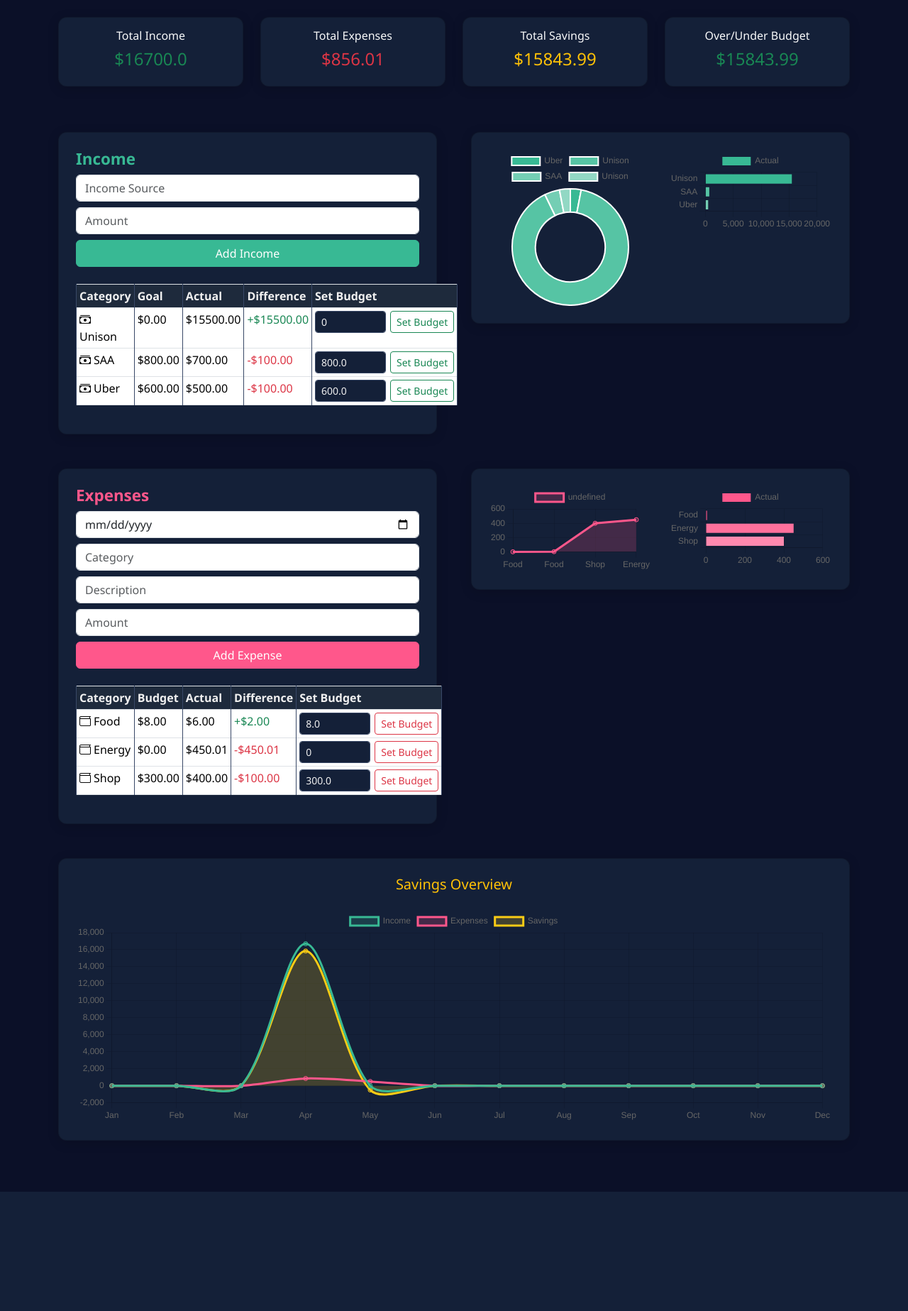
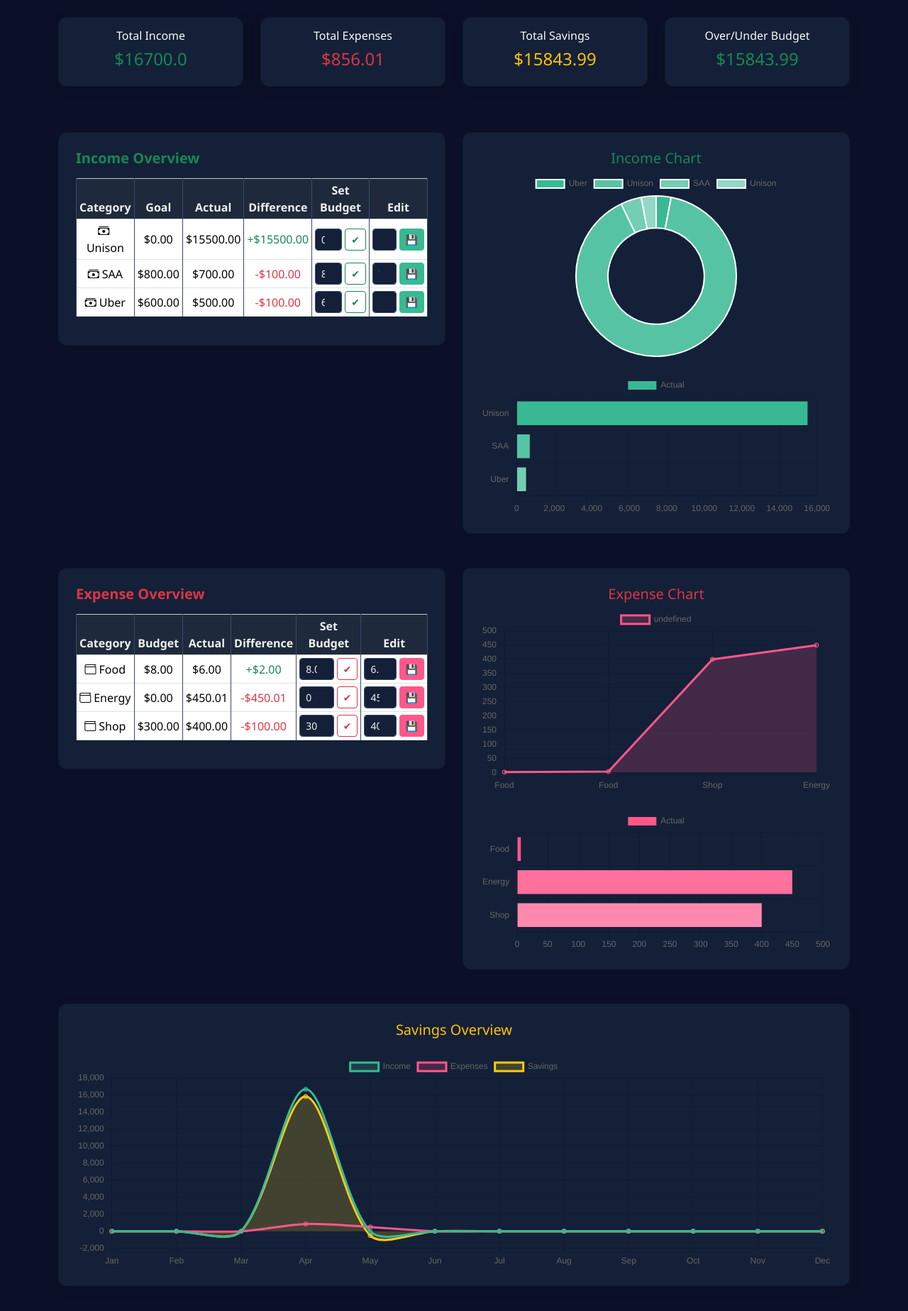
Before and after one commit to Marmitt/smart-expense-tracker, a Flask app: page / in a window 1280 px wide. Shown: the part 150-1997 px from the top of the page at 71% size. Before the commit the page ends 1829 px from the top, so only its background shows below. Run offline with Flask 3, Linux system fonts and the light colour scheme; a user stored in the database is signed in.

Commit message:
Restored two-box layout: one for table and one for chart in income and expense section

```diff
--- a/app.py
+++ b/app.py
@@ -78,7 +78,18 @@
         actual = sum(i.amount for i in incomes if i.source == source)
         goal = goal_lookup.get((source, 'income'), 0)
         diff = actual - goal
-        income_summary.append({"label": source, "icon": "bi-cash-stack", "goal": goal, "actual": actual, "diff": diff})
+
+        # Get one real income ID to use for update
+        sample_income = next((i for i in incomes if i.source == source), None)
+        income_summary.append({
+            "id": sample_income.id if sample_income else None,
+            "label": source,
+            "icon": "bi-cash-stack",
+            "goal": goal,
+            "actual": actual,
+            "diff": diff
+        })
+
 
     # Expense summary
     expense_summary = []
@@ -87,7 +98,16 @@
         actual = sum(e.amount for e in expenses if e.category == category)
         goal = goal_lookup.get((category, 'expense'), 0)
         diff = goal - actual
-        expense_summary.append({"label": category, "icon": "bi-wallet", "goal": goal, "actual": actual, "diff": diff})
+
+        sample_expense = next((e for e in expenses if e.category == category), None)
+        expense_summary.append({
+            "id": sample_expense.id if sample_expense else None,
+            "label": category,
+            "icon": "bi-wallet",
+            "goal": goal,
+            "actual": actual,
+            "diff": diff
+        })
 
     income_labels = [i.source for i in incomes]
     income_data = [i.amount for i in incomes]
@@ -218,6 +238,27 @@
     db.session.commit()
     return redirect(url_for('index'))
 
+@app.route('/edit_income', methods=['POST'])
+def edit_income():
+    if 'user_id' not in session:
+        return redirect(url_for('login'))
+    income = Income.query.filter_by(id=request.form['income_id'], user_id=session['user_id']).first()
+    if income:
+        income.amount = float(request.form['amount'])
+        db.session.commit()
+    return redirect(url_for('index'))
+
+@app.route('/edit_expense', methods=['POST'])
+def edit_expense():
+    if 'user_id' not in session:
+        return redirect(url_for('login'))
+    expense = Expense.query.filter_by(id=request.form['expense_id'], user_id=session['user_id']).first()
+    if expense:
+        expense.amount = float(request.form['amount'])
+        db.session.commit()
+    return redirect(url_for('index'))
+
+
 if __name__ == '__main__':
     with app.app_context():
         db.create_all()
--- a/templates/expense_section.html
+++ b/templates/expense_section.html
@@ -1,23 +1,18 @@
-<div class="row align-items-start mb-5 gx-5">
-    <div class="col-md-6">
-      <div class="card">
-        <h5 class="expense-title">Expenses</h5>
-        <form method="POST" action="/add">
-          <input type="date" name="date" class="form-control mb-2" required>
-          <input type="text" name="category" class="form-control mb-2" placeholder="Category" required>
-          <input type="text" name="description" class="form-control mb-2" placeholder="Description" required>
-          <input type="number" step="0.01" name="amount" class="form-control mb-2" placeholder="Amount" required>
-          <button class="btn btn-danger w-100">Add Expense</button>
-        </form>
-
-        <table class="table table-bordered table-sm mt-4">
-          <thead>
-            <tr class="text-light">
+<div class="row align-items-start mb-5 gx-4">
+  <!-- Expense Table -->
+  <div class="col-md-6">
+    <div class="card p-4 shadow-sm">
+      <h5 class="text-danger fw-bold mb-3">Expense Overview</h5>
+      <div class="table-responsive">
+        <table class="table table-bordered table-sm align-middle text-center">
+          <thead class="table-light">
+            <tr>
               <th>Category</th>
               <th>Budget</th>
               <th>Actual</th>
               <th>Difference</th>
               <th>Set Budget</th>
+              <th>Edit</th>
             </tr>
           </thead>
           <tbody>
@@ -30,11 +25,20 @@
                 {{ "+" if expense.diff >= 0 else "-" }}${{ "%.2f"|format(expense.diff|abs) }}
               </td>
               <td>
-                <form method="POST" action="/set_goal" class="set-budget-form">
+                <form method="POST" action="/set_goal" class="d-flex gap-1">
                   <input type="hidden" name="name" value="{{ expense.label }}">
                   <input type="hidden" name="type" value="expense">
-                  <input type="number" name="amount" step="0.01" value="{{ expense.goal }}" class="form-control form-control-sm">
-                  <button class="btn btn-sm btn-outline-danger">Set Budget</button>
+                  <input type="number" name="amount" step="0.01" value="{{ expense.goal }}"
+                        class="form-control form-control-sm" style="max-width: 80px;">
+                  <button class="btn btn-sm btn-outline-danger">✔</button>
+                </form>
+              </td>
+              <td>
+                <form method="POST" action="/edit_expense" class="d-flex gap-1">
+                  <input type="hidden" name="expense_id" value="{{ expense.id }}">
+                  <input type="number" step="0.01" name="amount" value="{{ expense.actual }}"
+                        class="form-control form-control-sm" style="max-width: 80px;">
+                  <button class="btn btn-sm btn-danger">💾</button>
                 </form>
               </td>
             </tr>
@@ -43,17 +47,14 @@
         </table>
       </div>
     </div>
+  </div>
 
-    <div class="col-md-6">
-      <div class="card h-100 d-flex justify-content-center">
-        <div class="row">
-          <div class="col-md-6">
-            <canvas id="expenseAreaChart"></canvas>
-          </div>
-          <div class="col-md-6">
-            <canvas id="expenseBarChart"></canvas>
-          </div>
-        </div>
-      </div>
+  <!-- Expense Chart -->
+  <div class="col-md-6">
+    <div class="card p-4 shadow-sm text-center">
+      <h5 class="text-danger">Expense Chart</h5>
+      <canvas id="expenseAreaChart" height="200"></canvas>
+      <canvas id="expenseBarChart" height="200" class="mt-4"></canvas>
     </div>
   </div>
+</div>
--- a/templates/income_section.html
+++ b/templates/income_section.html
@@ -1,21 +1,18 @@
-<div class="row align-items-start mb-5 gx-5">
-    <div class="col-md-6">
-      <div class="card">
-        <h5 class="income-title">Income</h5>
-        <form method="POST" action="/add_income">
-          <input type="text" name="source" class="form-control mb-2" placeholder="Income Source" required>
-          <input type="number" name="amount" step="0.01" class="form-control mb-2" placeholder="Amount" required>
-          <button class="btn btn-success w-100">Add Income</button>
-        </form>
-
-        <table class="table table-bordered table-sm mt-4">
-          <thead>
-            <tr class="text-light">
+<div class="row align-items-start mb-5 gx-4">
+  <!-- Income Table -->
+  <div class="col-md-6">
+    <div class="card p-4 shadow-sm">
+      <h5 class="text-success fw-bold mb-3">Income Overview</h5>
+      <div class="table-responsive">
+        <table class="table table-bordered table-sm align-middle text-center">
+          <thead class="table-light">
+            <tr>
               <th>Category</th>
               <th>Goal</th>
               <th>Actual</th>
               <th>Difference</th>
               <th>Set Budget</th>
+              <th>Edit</th>
             </tr>
           </thead>
           <tbody>
@@ -28,11 +25,20 @@
                 {{ "+" if income.diff >= 0 else "-" }}${{ "%.2f"|format(income.diff|abs) }}
               </td>
               <td>
-                <form method="POST" action="/set_goal" class="set-budget-form">
+                <form method="POST" action="/set_goal" class="d-flex gap-1">
                   <input type="hidden" name="name" value="{{ income.label }}">
                   <input type="hidden" name="type" value="income">
-                  <input type="number" name="amount" step="0.01" value="{{ income.goal }}" class="form-control form-control-sm">
-                  <button class="btn btn-sm btn-outline-success">Set Budget</button>
+                  <input type="number" name="amount" step="0.01" value="{{ income.goal }}"
+                        class="form-control form-control-sm" style="max-width: 80px;">
+                  <button class="btn btn-sm btn-outline-success">✔</button>
+                </form>
+              </td>
+              <td>
+                <form method="POST" action="/edit_income" class="d-flex gap-1">
+                  <input type="hidden" name="income_id" value="{{ income.id }}">
+                  <input type="number" step="0.01" name="amount" value="{{ income.actual }}"
+                        class="form-control form-control-sm" style="max-width: 80px;">
+                  <button class="btn btn-sm btn-success">💾</button>
                 </form>
               </td>
             </tr>
@@ -41,17 +47,14 @@
         </table>
       </div>
     </div>
+  </div>
 
-    <div class="col-md-6">
-      <div class="card h-100 d-flex justify-content-center">
-        <div class="row">
-          <div class="col-md-6">
-            <canvas id="incomeChart"></canvas>
-          </div>
-          <div class="col-md-6">
-            <canvas id="incomeBarChart"></canvas>
-          </div>
-        </div>
-      </div>
+  <!-- Income Chart -->
+  <div class="col-md-6">
+    <div class="card p-4 shadow-sm text-center">
+      <h5 class="text-success">Income Chart</h5>
+      <canvas id="incomeChart" height="200"></canvas>
+      <canvas id="incomeBarChart" height="200" class="mt-4"></canvas>
     </div>
   </div>
+</div>
```
Also changed, not shown: instance/budget.db.
